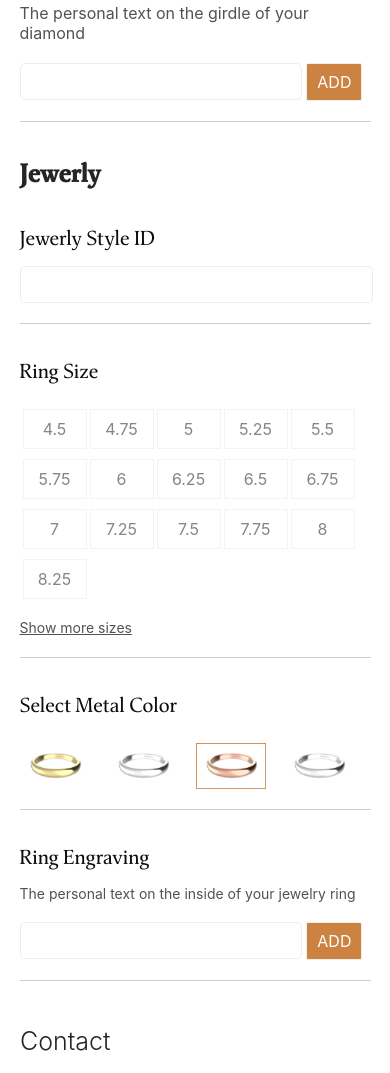
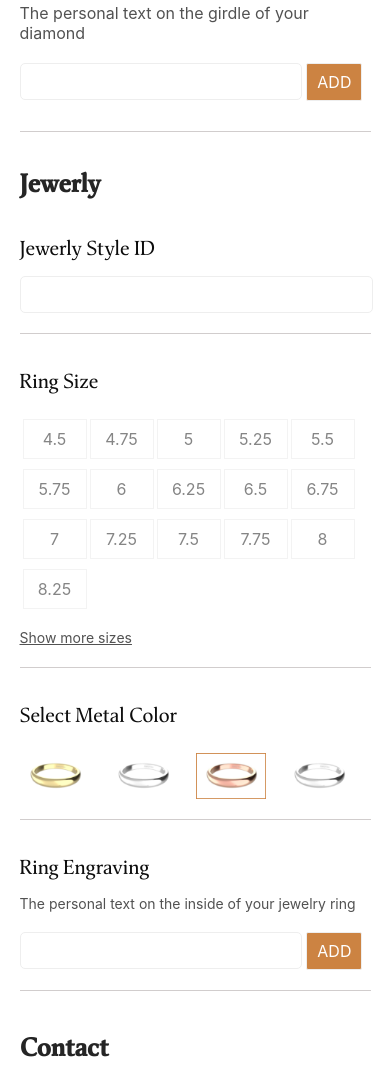
Before and after one commit to zwsnail/diamond-order-form, a website: page index.html in a window 390 px wide. Shown: the part 1309-2382 px from the top of the page. Drawn offline with nearby package versions, Linux system fonts and the light colour scheme; a script that the page names is missing; files whose address does not match are found by name; a web font is replaced by a local one.

Commit message:
already done

```diff
--- a/index.html
+++ b/index.html
@@ -101,7 +101,7 @@
             <button type="submit">ADD</button>
           </form>
 
-          <div class="lines"></div>
+          <!-- <div class="lines"></div> -->
         </div>
 
         <div class="jewerly_section sections" id="jewerly_section">
--- a/style/_contact.scss
+++ b/style/_contact.scss
@@ -42,8 +42,8 @@
 
     h1 {
       font-size: 35px;
-      font-weight: 300;
-      font-family: "SF Pro Display";
+      font-weight: 600;
+      font-family: "Classica Pro Demi";
       color: #252525;
       margin: 0 0 46px 0;
     }
@@ -83,7 +83,7 @@
 
         h2 {
           text-align: left;
-          font: 500 25px/33px "SF Pro Display";
+          font: 500 25px/33px "Classica Pro";
           color: #0d0d0d;
         }
 
--- a/style/_fonts.scss
+++ b/style/_fonts.scss
@@ -1,18 +1,14 @@
-// @font-face {
-//   font-family: "Classica Pro";
-//   src: url("classica/ClassicaPro-Regular.woff2") format("woff2"),
-//     url("classica/ClassicaPro-Regular.woff") format("woff"),
-//     url("classica/ClassicaPro-Regular.ttf") format("truetype");
-// }
-
 @font-face {
   font-family: "Classica Pro";
-  src: url("classica/ClassicaPro-Regular.ttf");
+  src: url("classica/ClassicaPro-Regular.woff2") format("woff2"),
+    url("classica/ClassicaPro-Regular.woff") format("woff"),
+    url("classica/ClassicaPro-Regular.ttf") format("truetype");
 }
 
 @font-face {
   font-family: "Classica Pro Demi";
-  src: url("classica/ClassicaPro-Demi.ttf");
+  src: url("classica/ClassicaPro-Demi.ttf"),
+    url("classica/ClassicaPro-Demi.woff"), url("classica/ClassicaPro-Demi.ttf");
 }
 
 // SF PRO
--- a/style/_main.scss
+++ b/style/_main.scss
@@ -49,6 +49,10 @@
 
     display: flex;
     justify-content: space-between;
+
+    @media (max-height: 950px) {
+      margin: -110px auto;
+    }
 
     a {
       background: #000;
@@ -232,7 +236,9 @@
     margin: 160px auto;
   }
   .jewerly_section {
-    margin-top: 40px;
+    margin-top: 30px;
+    border-top: 1px solid #d1cdcd;
+    padding-top: 40px;
   }
 }
 
```
Also changed, not shown: style/index.css, 1 other file.
